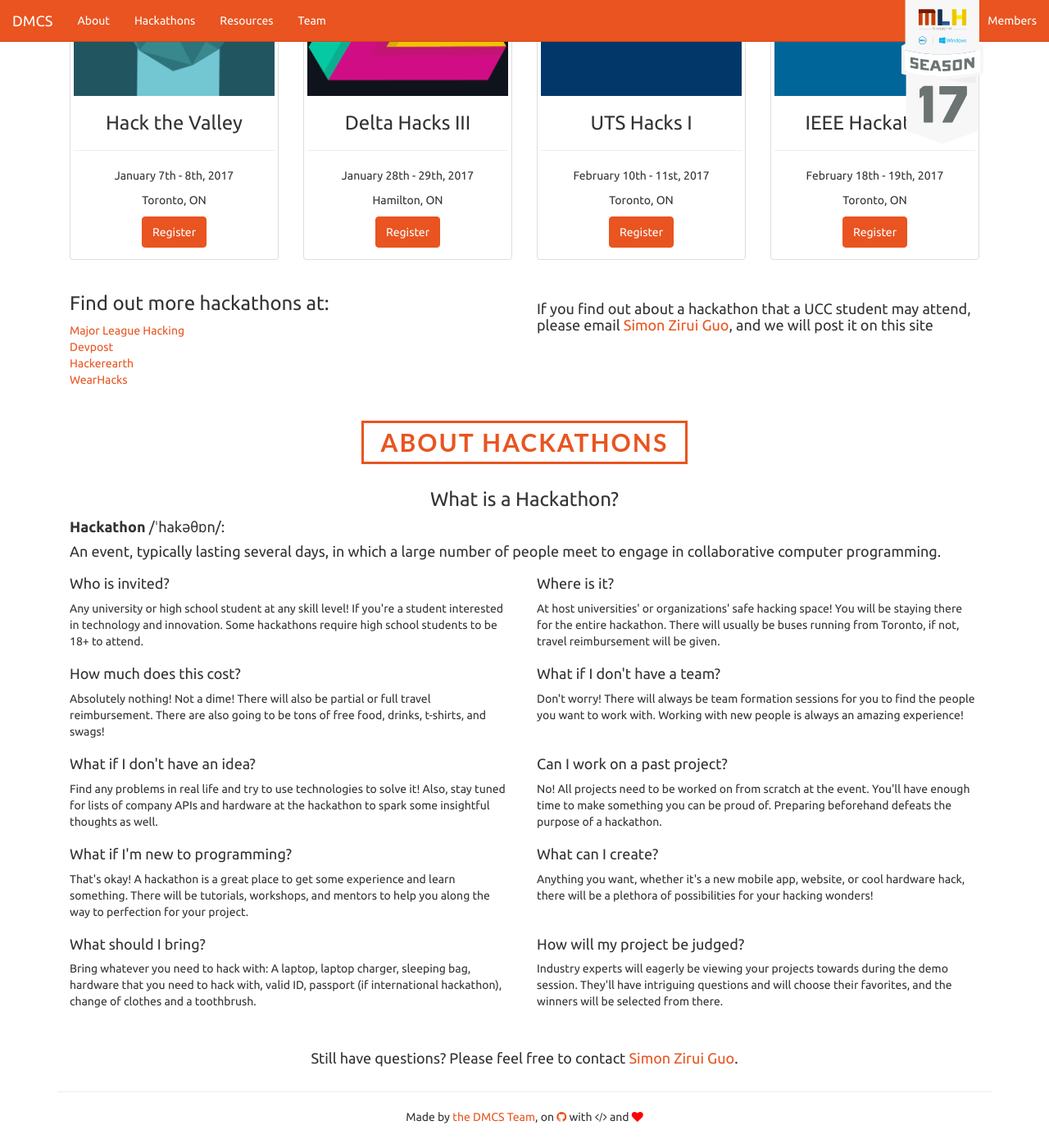
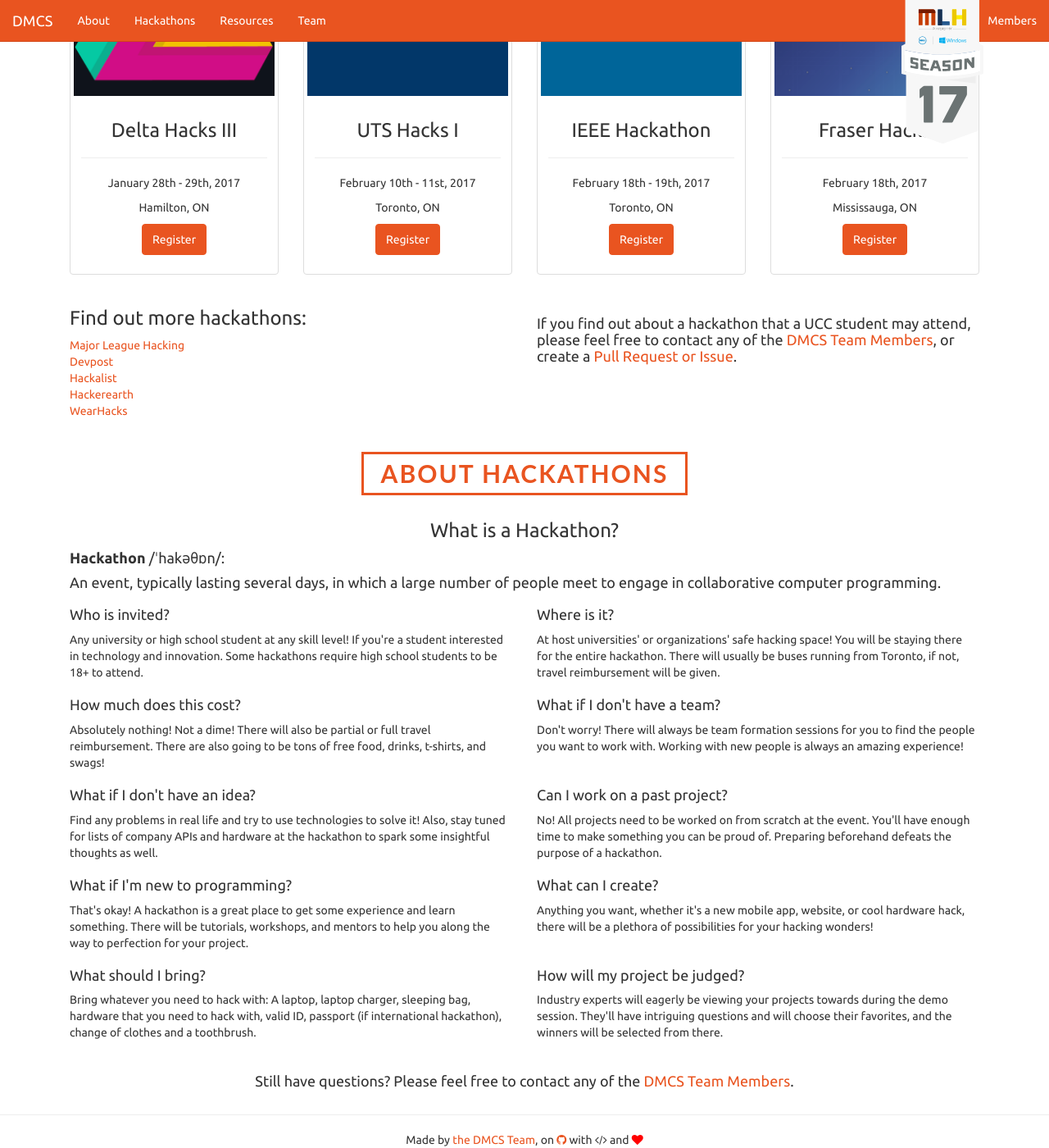
Before and after one commit to mattxwang/dmcs.tech, a Jekyll site: the page built from hackathons.html, in a window 1280 px wide and 1400 px high, scrolled down 313 px. Shown: the whole window at 82% size. Built offline with Jekyll 4.4.1, drawn with Linux system fonts in a browser that asks for light colours; before the commit the page ends 1685 px from its top, so only the background shows below that.

Commit message:
clean up html code and css (#10)
fix div tags, delete unnecessary cycle tag, update hackathon
information, cancel unnecessary css, change contact information , fix
minor grammar issues

```diff
--- a/_data/hackathons.yml
+++ b/_data/hackathons.yml
@@ -1,10 +1,3 @@
-hackthevalley:
-  name: Hack the Valley
-  image: hackthevalley.png
-  date: January 7th - 8th, 2017
-  location: Toronto, ON
-  link: https://www.hackvalley.com/
-
 deltahacks:
   name: Delta Hacks III
   image: deltahacks.png
@@ -17,7 +10,7 @@ utshacks:
   image: utshacks.jpg
   date: February 10th - 11st, 2017
   location: Toronto, ON
-  link: https://www.facebook.com/events/230248960740753/
+  link: http://www.utshacks.com/
 
 ieee:
   name: IEEE Hackathon
@@ -25,3 +18,10 @@ ieee:
   date: February 18th - 19th, 2017
   location: Toronto, ON
   link: http://ieeehardwarehackathon.org/
+
+fraser:
+  name: Fraser Hacks
+  image: fraser.png
+  date: February 18th, 2017
+  location: Mississauga, ON
+  link: https://www.eventbrite.ca/e/fraser-hacks-tickets-30046212029
--- a/hackathons.html
+++ b/hackathons.html
@@ -17,12 +17,8 @@ permalink: /hackathons/
     {% for item in site.data.hackathons %}
     <div class="col-sm-6 col-md-3 text-center">
       <div class="thumbnail">
-        <div>
         <img class="thumbnail_img" src="{{site.baseurl}}/img/hackathons/{{item[1].image}}"/>
-            {% cycle 'group1': '', '', '', '','
-        </div>
-      </div>
-      <div class="caption text-center">' %}
+        <div class="caption text-center">
           <h3>{{ item[1].name }}</h3>
           <hr>
           <p>{{ item[1].date }}</p>
@@ -36,17 +32,18 @@ permalink: /hackathons/
 
   <div class="row">
     <div class="col-md-6">
-    <h3>  Find out more hackathons at: </h3>
+      <h3>  Find out more hackathons: </h3>
       <ul class="list-unstyled">
         <li><a href="https://mlh.io/seasons/na-2017/events" target="_blank">Major League Hacking</a></li>
         <li><a href="https://devpost.com/hackathons" target="_blank">Devpost</a></li>
+        <li><a href="https://www.hackalist.org/" target="_blank">Hackalist</a></li>
         <li><a href="https://www.hackerearth.com/" target="_blank">Hackerearth</a></li>
         <li><a href="http://www.wearhacks.com/" target="_blank">WearHacks</a></li>
       </ul>
     </div>
     <div class="col-md-6">
       <br>
-    <h4>If you find out about a hackathon that a UCC student may attend, please email <a href="mailto:simon.guo@ucc.on.ca">Simon Zirui Guo</a>, and we will post it on this site</h3>
+      <h4>If you find out about a hackathon that a UCC student may attend, please feel free to contact any of the <a href="../team">DMCS Team Members</a>, or create a <a href="https://github.com/uccdmcs/dmcs.tech" target="_blank">Pull Request or Issue</a>.</h4>
     </div>
   </div>
 
@@ -117,8 +114,8 @@ permalink: /hackathons/
       <p>Industry experts will eagerly be viewing your projects towards during the demo session. They'll have intriguing questions and will choose their favorites, and the winners will be selected from there.</p>
     </div>
   </div>
-
-<div class="md-margin"></div>
-<div class="text_align_center text-center" style="padding-top: 30px;">
-  <h4>Still have questions? Please feel free to contact <a href="mailto:simon.guo@ucc.on.ca">Simon Zirui Guo</a>.</h4>
+  <br>
+  <div class="text-center">
+    <h4>Still have questions? Please feel free to contact any of the <a href="../team">DMCS Team Members</a>.</h4>
   </div>
+</div>
```
Also changed, not shown: img/hackathons/fraser.png (added), img/hackathons/hackthevalley.png (deleted). Lines whose indentation alone changed are shown as unchanged.
